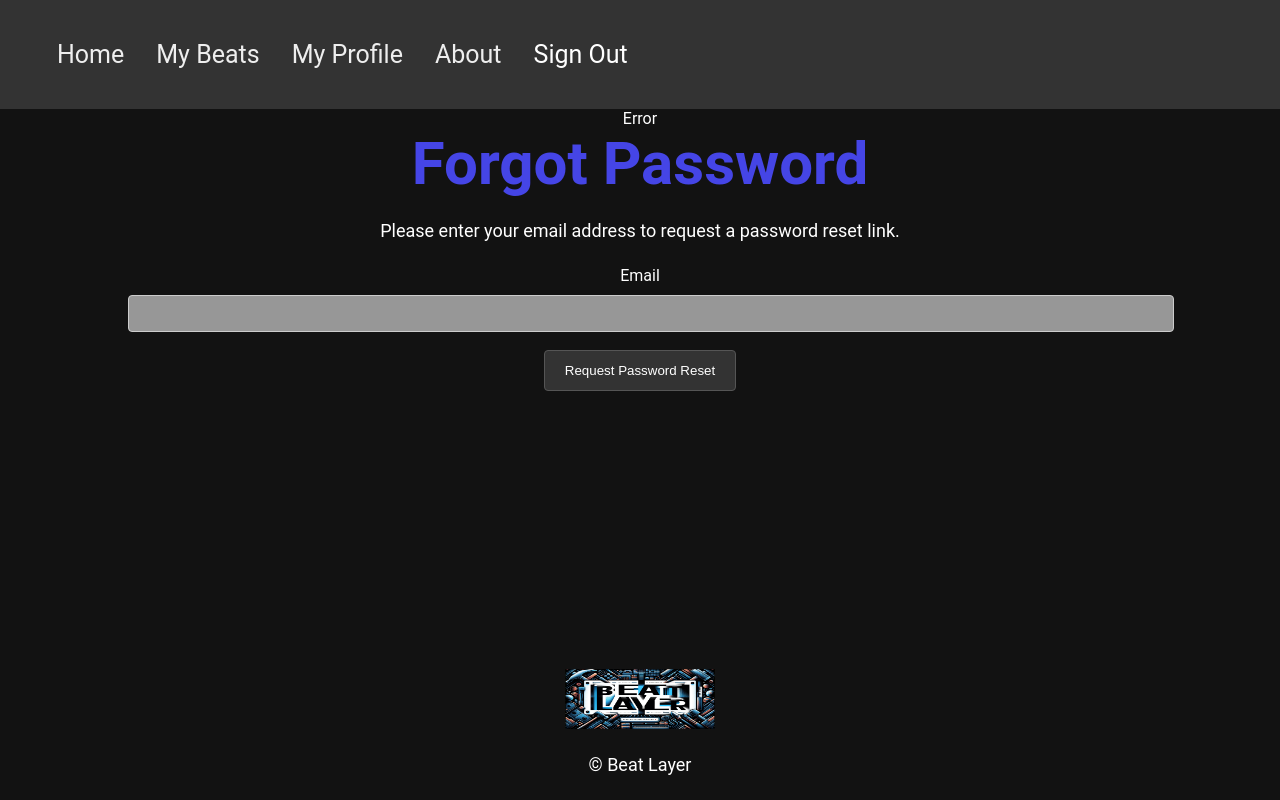
After one commit to simaomansur/beat-layer, a Flask app: page /forgot_password in a window 1280 px wide. The commit adds this page. Run offline with Flask 3, Linux system fonts and the light colour scheme; a user stored in the database is signed in; some libraries are stand-ins or nearby versions.

Commit message:
lots of styling, buggy password reset

```diff
--- a/src/app/__init__.py
+++ b/src/app/__init__.py
@@ -1,6 +1,7 @@
 from flask import Flask
 import os
 from flask_migrate import Migrate
+from flask_mail import Mail
 
 app = Flask("Beat Layer")
 app.secret_key = os.environ['SECRET_KEY']
@@ -23,6 +24,9 @@ from flask_login import LoginManager
 login_manager = LoginManager()
 login_manager.init_app(app)
 
+from src.app.config import Config
+mail = Mail(app)
+
 from src.app.models import User
 
 # user_loader callback
--- a/src/app/forms.py
+++ b/src/app/forms.py
@@ -1,7 +1,8 @@
 from flask_wtf import FlaskForm
-from wtforms import StringField, PasswordField, TextAreaField, DateField, SubmitField, FileField
+from wtforms import StringField, PasswordField, TextAreaField, DateField, SubmitField, FileField, EmailField, SelectField
 from wtforms.validators import DataRequired
 from flask_wtf.file import FileRequired, FileAllowed
+from wtforms.validators import EqualTo
 
 class SignUpForm(FlaskForm):
     id = StringField('Username', validators=[DataRequired()])
@@ -15,8 +16,30 @@ class SignInForm(FlaskForm):
     passwd = PasswordField('Password', validators=[DataRequired()])
     submit = SubmitField('Confirm')
 
+class HomeForm(FlaskForm):
+    id = StringField('Id', validators=[DataRequired()])
+    passwd = PasswordField('Password', validators=[DataRequired()])
+    submit = SubmitField('Confirm')
+
+
 class BeatForm(FlaskForm):
     title = StringField('Title', validators=[DataRequired()])
+    # dropdown for genre
+    genre = SelectField('Genre', choices=[('rock', 'Rock'), ('electronic', 'Electronic'), ('jazz', 'Jazz')])
     description = TextAreaField('Description', validators=[DataRequired()])
     audio_file = FileField('Audio File', validators=[FileRequired(), FileAllowed(['mp3', 'wav'], 'Audio only!')])
     submit = SubmitField('Create Beat')
+
+
+class ForgotPasswordForm(FlaskForm):
+    email = StringField('Email', validators=[DataRequired()])
+    submit = SubmitField('Request Password Reset')
+
+class ResetPasswordForm(FlaskForm):
+    password = PasswordField('New Password', validators=[
+        DataRequired(),
+        EqualTo('confirm_password', message='Passwords must match.')
+    ])
+    confirm_password = PasswordField('Confirm New Password', validators=[DataRequired()])
+    submit = SubmitField('Reset Password')
+    email = EmailField('Email')
--- a/src/app/models.py
+++ b/src/app/models.py
@@ -20,6 +20,7 @@ class Beat(db.Model):
     description = db.Column(db.String(100))
     artist = db.Column(db.String, db.ForeignKey('users.id'), nullable=False)
     audio_file = Column(String) # path to audio file
+    genre = db.Column(db.String(32))
 
 # comment for specific beat
 class Comment(db.Model):
--- a/src/app/routes.py
+++ b/src/app/routes.py
@@ -1,22 +1,26 @@
-from src.app import app, db, cache
+from src.app import app, db, cache, mail
 from src.app.models import User, Beat, Comment
-from src.app.forms import SignUpForm, SignInForm, BeatForm
+from src.app.forms import SignUpForm, SignInForm, BeatForm, ForgotPasswordForm, ResetPasswordForm, HomeForm
 from flask import render_template, redirect, url_for, request, flash, send_from_directory
 from flask_login import login_required, login_user, logout_user, current_user
 import bcrypt, uuid
 from werkzeug.utils import secure_filename
 import os
 from datetime import datetime
+from itsdangerous import URLSafeTimedSerializer
+from flask_mail import Message
 
 @app.route('/')
 @app.route('/index')
 @app.route('/index.html')
 def index():
-    return render_template('index.html')
+    if current_user.is_authenticated:
+        return redirect(url_for('beats'))
+    return redirect(url_for('home'))
 
-@app.route('/users/signin', methods=['GET', 'POST']) # users/signin is the URL for the sign in page, and the methods are GET and POST
-def users_signin(): # this function is called when the user visits the sign in page
-    form = SignInForm() # create a sign in form and use SignInForm() from forms.py
+@app.route('/home', methods=['GET', 'POST']) # home is the URL for the home page, and the methods are GET and POST
+def home():
+    form = HomeForm()
     if form.validate_on_submit(): # if the request is a POST
         user = User.query.filter_by(id=form.id.data).first()  # get the user from the database via id
         if not user: # if the user does not exist.
@@ -24,11 +28,11 @@ def users_signin(): # this function is called when the user visits the sign in p
             return redirect(url_for('index'))
         if not bcrypt.checkpw(form.passwd.data.encode('utf-8'), user.passwd): # Check if the password entered matches the hashed password stored
             flash('Invalid password') # flash a message if it is incorrect.
-            return render_template('signin.html', form=form)
+            return render_template('home.html', form=form)
         login_user(user)  # Log in the user
         print(user.email) # Print the user's email
         return redirect(url_for('beats')) # render the beats page
-    return render_template('signin.html', form=form)
+    return render_template('home.html', form=form)
 
 @app.route('/users/signup', methods=['GET', 'POST']) # users/signup is the URL for the sign up page, and the methods are GET and POST
 def users_signup(): # this function is called when the user visits the sign up page
@@ -55,7 +59,7 @@ def users_signup(): # this function is called when the user visits the sign up p
         try: # try to commit the changes
             db.session.commit() # commit the changes
             flash('Account created successfully!') # flash a message
-            return redirect(url_for('users_signin')) # redirect to the sign in page
+            return redirect(url_for('home')) # redirect to the sign in page
         except Exception as e: # if an exception occurs
             db.session.rollback() # rollback the changes
             # Log the exception
@@ -87,6 +91,7 @@ def beats_new():
         new_beat = Beat(
             id = str(uuid.uuid4()),
             title = str(form.title.data),
+            genre = str(form.genre.data),
             artist = str(current_user.id),
             description = str(form.description.data),
             audio_file = filename,
@@ -170,3 +175,92 @@ def about():
 def github():
     # send user to github page https://github.com/simaomansur/beat-layer in a new tab
     return redirect("https://github.com/simaomansur/beat-layer", code=302)
+
+@app.route('/forgot_password', methods=['GET', 'POST'])
+def forgot_password():
+    form = ForgotPasswordForm()
+
+    # Check if it's a POST request and the form is valid
+    if request.method == 'POST' and form.validate_on_submit():
+        user = User.query.filter_by(email=form.email.data).first()
+        if user:
+            send_password_reset_email(user.email)
+            flash('An email has been sent with instructions to reset your password.', 'info')
+            return redirect(url_for('index'))
+        else:
+            flash('Invalid email address!', 'error')
+
+    # For a GET request or if the form is not valid, render the template
+    flash('Error')
+    return render_template('forgot_password.html', form=form)
+
+
+
+@app.route('/reset/<token>', methods=["GET", "POST"])
+def reset_with_token(token):
+    try:
+        print("token: ", token)
+        serializer = URLSafeTimedSerializer(app.config['SECRET_KEY'])
+        email = serializer.loads(
+            token,
+            salt=app.config['SECURITY_PASSWORD_SALT'],
+            max_age=3600  # Token expires after 1 hour
+        )
+    except:
+        flash('The password reset link is invalid or has expired.', 'error')
+        return redirect(url_for('login'))
+
+    form = ResetPasswordForm()
+    if request.method == 'POST':
+        print("request method is POST")
+        print(form.errors)
+    if not form.validate_on_submit():
+        print("form not validated")
+        print(form.errors)
+        return render_template('reset_password.html', form=form, token=token)
+    if form.validate_on_submit():
+        (print("attempting to change password..."))
+        user = User.query.filter_by(email=email).first()
+        if user:
+            salt = bcrypt.gensalt()
+            hashed_password = bcrypt.hashpw(form.password.data.encode('utf-8'), salt)
+            user.password = hashed_password
+            db.session.commit()
+            print("password changed")
+            flash('Your password has been updated!', 'success')
+            return redirect(url_for('home'))
+        else:
+            print("user not found")
+            flash('Unable to reset password. Your reset link may have expired.', 'error')
+
+    return render_template('reset_password.html', form=form, token=token)
+
+def commit_new_password(token, password):
+    serializer = URLSafeTimedSerializer(app.config['SECRET_KEY'])
+    email = serializer.loads(
+        token,
+        salt=app.config['SECURITY_PASSWORD_SALT'],
+        max_age=3600  # Token expires after 1 hour
+    )
+    user = User.query.filter_by(email=email).first()
+    if user:
+        print("user found, resetting password...")
+        hashed_password = bcrypt.generate_password_hash(password).decode('utf-8')
+        user.password = hashed_password
+        db.session.commit()
+        flash('Your password has been updated!', 'success')
+        return redirect(url_for('login'))
+    else:
+        flash('Unable to reset password. Your reset link may have expired.', 'error')
+
+def send_password_reset_email(user_email):
+    serializer = URLSafeTimedSerializer(app.config['SECRET_KEY'])
+
+    token = serializer.dumps(user_email, salt=app.config['SECURITY_PASSWORD_SALT'])
+
+    reset_url = url_for('reset_with_token', token=token, _external=True)
+
+    email = Message("Password Reset Requested", sender='your@domain.com', recipients=[user_email])
+    email.body = f'Please click on the link to reset your password: {reset_url}'
+
+    mail.send(email)
--- a/src/static/style.css
+++ b/src/static/style.css
@@ -18,15 +18,16 @@ input[type=text], select, input[type=submit] {
 }
 
 header {
+  font-family: 'Roboto', sans-serif;
   background-color: #333333;
-  padding: 20px;
+  padding: 1px;
   text-align: center;
-  font-size: 35px;
+  font-size: 25px;
 }
 
 .header-image {
-  width: 300px;
-  height: 120px;
+  width: 150px;
+  height: 60px;
 }
 
 .container {
@@ -42,14 +43,31 @@ header {
 }
 
 .logo {
-  width: 100px;
-  height: 100px;
+  width: 65px;
+  height: 65px;
 }
 
 h1 {
-  color: navy;
+  color: rgb(69, 69, 230);
   font-size: 60px;
   margin: auto;
+}
+
+h2 {
+  color: rgba(69, 69, 230, 0.76);
+  font-size: 40px;
+  margin: auto;
+  /* disable text wrapping */
+  white-space: nowrap;
+  /* center the text */
+  text-align: center;
+}
+
+h3 {
+  color: rgb(69, 69, 230);
+  font-size: 22px;
+  margin: auto;
+  padding: 10px;
 }
 
 table, th, td {
@@ -61,6 +79,13 @@ table, th, td {
 th {
   background-color: darkblue;
   color: white;
+}
+
+.profile-container {
+  display: flex;
+  justify-content: center;
+  align-items: center;
+  height: 100vh;
 }
 
 .flashes {
@@ -91,14 +116,14 @@ p {
 
 /* Navigation Bar */
 nav {
-  margin: 20px 0;
+  margin: 10px 0;
 }
 
 .navbar {
   list-style: none;
   display: flex;
-  justify-content: space-around;
-  padding: 0;
+  justify-content: left;
+  padding: 55;
   background-color: #333; /* Dark background for navbar */
 }
 
@@ -142,9 +167,67 @@ nav {
 }
 
 .menu-bar a.sign-out {
-  float: right;
   color: white; /* Ensuring sign-out is visible */
 }
 
-/* Additional Styling as needed */
-/* ... */
+footer {
+
+    text-align: center;
+    padding: -200px;
+    position: fixed;
+    left: 0;
+    bottom: 0;
+    width: 100%;
+}
+
+.login-container {
+  max-width: 500px; /* Adjust width as needed */
+  margin: auto;
+  padding: 24px;
+  text-align: center;
+}
+
+.input-group {
+  margin-bottom: 20px;
+}
+
+input[type="email"], input[type="password"], input[type="text"] {
+  width: 100%;
+  padding: 10px;
+  margin: 10px 0;
+  border: 1px solid #ccc;
+  background-color: #ccccccb7;
+  border-radius: 4px;
+}
+
+input[type="text"]::placeholder {
+  color: rgba(19, 18, 18, 0.761);
+}
+
+.forgot-password {
+  font-size: 0.9em;
+  color: #06B2BA; /* Or your theme color */
+  text-decoration: none;
+  display: inline-block;
+  margin-top: 5px;
+}
+
+.login-button, .signup-button {
+  width: 100%;
+  padding: 10px;
+  border: none;
+  border-radius: 4px;
+  background-color: #1f1ce6b6; /* Or your theme color */
+  color: white;
+  cursor: pointer;
+
+}
+
+.login-button {
+  margin-top: 20px; /* To match the example image spacing */
+}
+
+.signup-button {
+  background-color: #f4f4f48f; /* Light background for contrast */
+  color: #131212; /* Dark text color */
+}
--- a/src/templates/base.html
+++ b/src/templates/base.html
@@ -10,7 +10,7 @@
 
     <nav class="menu-bar">
         <ul class="navbar">
-            <li><a href="{{ url_for('beats') }}">Beats</a></li>
+            <li><a href="{{ url_for('beats') }}">Home</a></li>
             {% if current_user.is_authenticated %}
             <li><a href="{{ url_for('beat_user', user_id=current_user.id) }}">My Beats</a></li>
             <li><a href="{{ url_for('my_profile') }}">My Profile</a></li>
@@ -23,7 +23,11 @@
                 </ul>
             </li>
             {% if current_user.is_authenticated %}
-            <li><a href="{{ url_for('users_signout') }}" class="sign-out">Sign Out</a></li>
+                <li><a href="{{ url_for('users_signout') }}" class="sign-out">Sign Out</a></li>
+            {% endif %}
+            {% if not current_user.is_authenticated %}
+                <li><a href="{{ url_for('home') }}">Sign in</a></li>
+                <li><a href="{{ url_for('users_signup') }}">Sign up</a></li>
             {% endif %}
         </ul>
     </nav>
@@ -45,6 +49,7 @@
 
 <footer>
     <img src="{{ url_for('static', filename='pictures/header.png') }}" alt="Beat Layer" class="header-image">
+    <p>© Beat Layer</p>
 </footer>
 
 </body>
--- a/src/templates/beats.html
+++ b/src/templates/beats.html
@@ -19,6 +19,4 @@
             </div>
         </div>
     </div>
-
-
 {% endblock %}
--- /dev/null
+++ b/src/templates/forgot_password.html
@@ -0,0 +1,28 @@
+{% extends 'base.html' %}
+
+{% block main %}
+<div class="container">
+    <h1>Forgot Password</h1>
+    <p>Please enter your email address to request a password reset link.</p>
+
+    <form method="POST" action="{{ url_for('forgot_password') }}">
+        {{ form.hidden_tag() }}
+
+        <div class="form-group">
+            {{ form.email.label }}
+            {{ form.email(class_='form-control') }}
+            {% if form.email.errors %}
+                <div class="alert alert-danger">
+                    {% for error in form.email.errors %}
+                        <p>{{ error }}</p>
+                    {% endfor %}
+                </div>
+            {% endif %}
+        </div>
+
+        <div class="form-group">
+            {{ form.submit(class_='btn btn-primary') }}
+        </div>
+    </form>
+</div>
+{% endblock %}
--- a/src/templates/my_profile.html
+++ b/src/templates/my_profile.html
@@ -2,7 +2,7 @@
 {% block main %}
     <div class="container">
         <h1>My Profile</h1>
-        <div class="content-box" style="background-color: #fff; padding: 15px; border-radius: 10px; box-shadow: 0 4px 8px 0 rgba(0,0,0,0.2);">
+        <div>
             <!-- User Profile -->
             <div class="profile-container">
                 <div class="profile-image">
```
Also changed, not shown: src/app/config.py (added, +9 -0 lines), src/templates/beats_new.html (+12 -1 lines), src/templates/home.html (added, +34 -0 lines), src/templates/index.html (+2 -20 lines), src/templates/reset_password.html (added, +41 -0 lines), src/templates/signin.html (+3 -7 lines), README.md, instance/beatbank.db.
